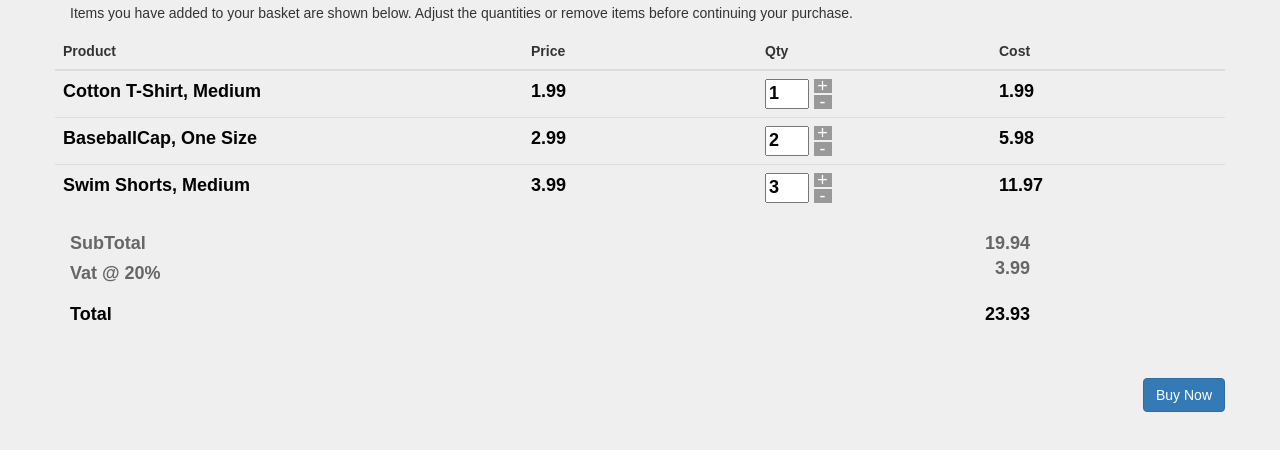
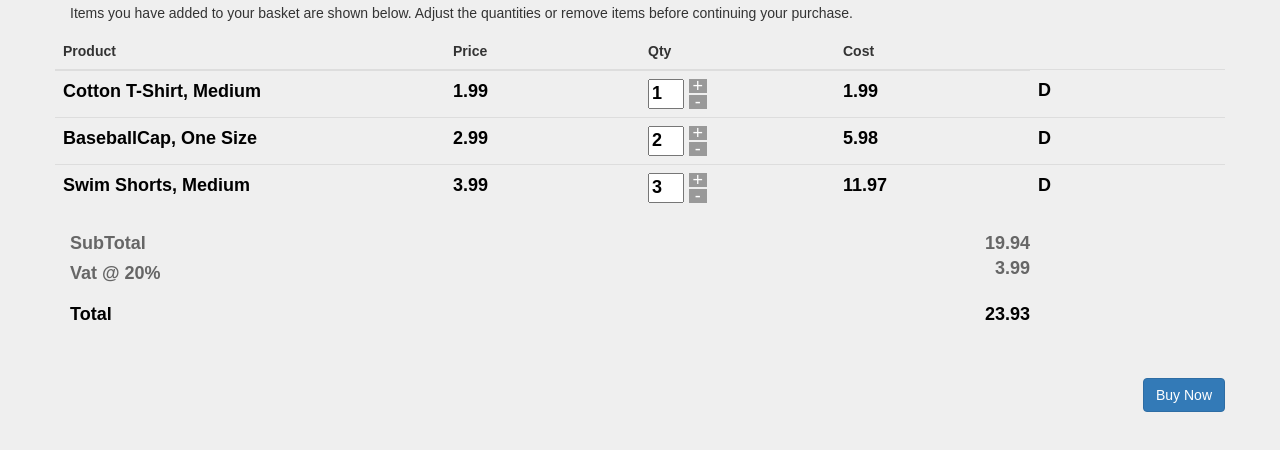
Before and after one commit to rahulmeghlan/AKQA, a plain HTML site: page index.html in a window 1280 px wide. Shown: the part 194-644 px from the top of the page. Drawn offline with Linux system fonts and the light colour scheme; a web font is replaced by a local one.

Commit message:
added delete functionality

```diff
--- a/index.html
+++ b/index.html
@@ -41,6 +41,7 @@
                     </div>
                 </td>
                 <td class="col-md-2 result"></td>
+                <td class="col-md-2 delete">D</td>
             </tr>
             <tr data-producttype="baseball">
                 <td class="col-md-4">BaseballCap, One Size</td>
@@ -54,6 +55,7 @@
                     </div>
                 </td>
                 <td class="col-md-2 result"></td>
+                <td class="col-md-2 delete">D</td>
             </tr>
             <tr data-producttype="swim">
                 <td class="col-md-4">Swim Shorts, Medium</td>
@@ -67,6 +69,7 @@
                     </div>
                 </td>
                 <td class="col-md-2 result"></td>
+                <td class="col-md-2 delete">D</td>
             </tr>
             </tbody>
         </table>
--- a/js/basket.js
+++ b/js/basket.js
@@ -19,7 +19,7 @@ var AKQA = {};
     // Prototypical child of basket component
     ns.basket.prototype.updateProductQuantity = function (qty) {
         products[this.productType].qty = typeof qty !== "undefined" ? qty : products[this.productType].qty;
-        buildHTML.apply(this, [$("tr[data-producttype='" + this.productType + "']")]);
+        buildProductPrice.apply(this, [$("tr[data-producttype='" + this.productType + "']")]);
     };
 
     // Local method to calculate individual product price
@@ -47,25 +47,31 @@ var AKQA = {};
     };
 
     // Local method to append the results to HTML
-    var buildHTML = function ($elem) {
+    var buildProductPrice = function ($elem) {
         var qty = products[this.productType].qty;
         $elem.find("input").val(qty);
         $elem.find(".result").text(getProductPrice.call(this, qty));
-        $elem.find(".subtotal input").val(getSubTotal());
+        buildTotal();
+    };
+
+    var buildTotal = function(){
+        $(".subtotal input").val(getSubTotal());
         $(".subtotal span").text(getSubTotal());
         $(".vat input").val(getVat());
         $(".vat span").text(getVat());
         $(".total input").val(getTotal());
         $(".total span").text(getTotal());
-    };
+    }
 
     // Local method to bind all the events of the form
     var bindEvents = function () {
         var self = this;
+        // Handle Add Quantity of individual Items
         $(".add").on("click", function () {
             self.productType = $(this).parents("tr").data("producttype");
             ns[self.productType].updateProductQuantity(++products[self.productType].qty);
         });
+        // Handle Subtract Quantity of individual Items
         $(".subtract").on("click", function () {
             self.productType = $(this).parents("tr").data("producttype");
             if (products[self.productType].qty === 0) {
@@ -73,6 +79,7 @@ var AKQA = {};
             }
             ns[self.productType].updateProductQuantity(--products[self.productType].qty);
         });
+        // Handle Change in Quantity of individual Items
         $(".qty").on("keyup change", function () {
             var qty = (new RegExp(/^\d[^\s]*$/)).test($(this).val()) ? parseInt($(this).val()) : 0;
             var time = qty ? 500 : 0;
@@ -82,8 +89,14 @@ var AKQA = {};
                 self.productType = $(_this).parents("tr").data("producttype");
                 ns[self.productType].updateProductQuantity(qty);
             }, time);
-
-        })
+        });
+        // Handle delete of products
+        $(".delete").on("click", function () {
+            var $elem = $(this).parents("tr");
+            delete products[$elem.data("producttype")];
+            $elem.remove();
+            buildTotal();
+        });
     };
 
     // Entry point to initialize the data-sets
--- a/styles/styles.css
+++ b/styles/styles.css
@@ -64,6 +64,10 @@ tr td {
     margin-bottom: 2px;
 }
 
+.delete{
+    cursor: pointer;
+}
+
 .subtotal, .vat, .total {
     color: #666;
     font-size: 18px;
```
